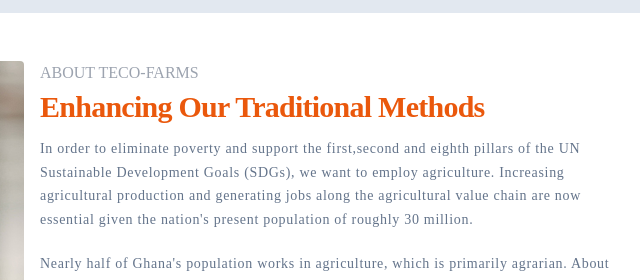
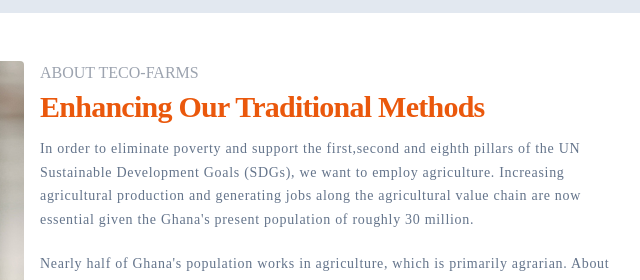
Before and after one commit to Deborah606-byte/IBM-CHALLENGE, a website: page public/index.html in a window 1280 px wide. Shown: the part 1760-2040 px from the top of the page, 640-1280 px from the left. Drawn offline with nearby package versions, Linux system fonts and the light colour scheme.

Commit message:
add new changes

```diff
--- a/public/index.html
+++ b/public/index.html
@@ -177,7 +177,7 @@
                   <h2 class="uppercase text-gray-400 font-medium">About Teco-Farms</h2>
                   <h4 class="text-3xl font-[600] text-orange-600 tracking-tight">Enhancing Our Traditional Methods</h4>
                   <p class="text-sm py-2 tracking-wider leading-[1.7] text-slate-500">
-                    In order to eliminate poverty and support the first,second and eighth pillars of the UN Sustainable Development Goals (SDGs), we want to employ agriculture. Increasing agricultural production and generating jobs along the agricultural value chain are now essential given the nation's present population of roughly 30 million.
+                    In order to eliminate poverty and support the first,second and eighth pillars of the UN Sustainable Development Goals (SDGs), we want to employ agriculture. Increasing agricultural production and generating jobs along the agricultural value chain are now essential given the Ghana's present population of roughly 30 million.
                   </p>
                   <p class="text-sm py-2 tracking-wider leading-[1.7] text-slate-500">
                     Nearly half of Ghana's population works in agriculture, which is primarily agrarian. About 44.7% of the country's active work force and 83% of rural households rely heavily on the industry for their livelihoods.
```
